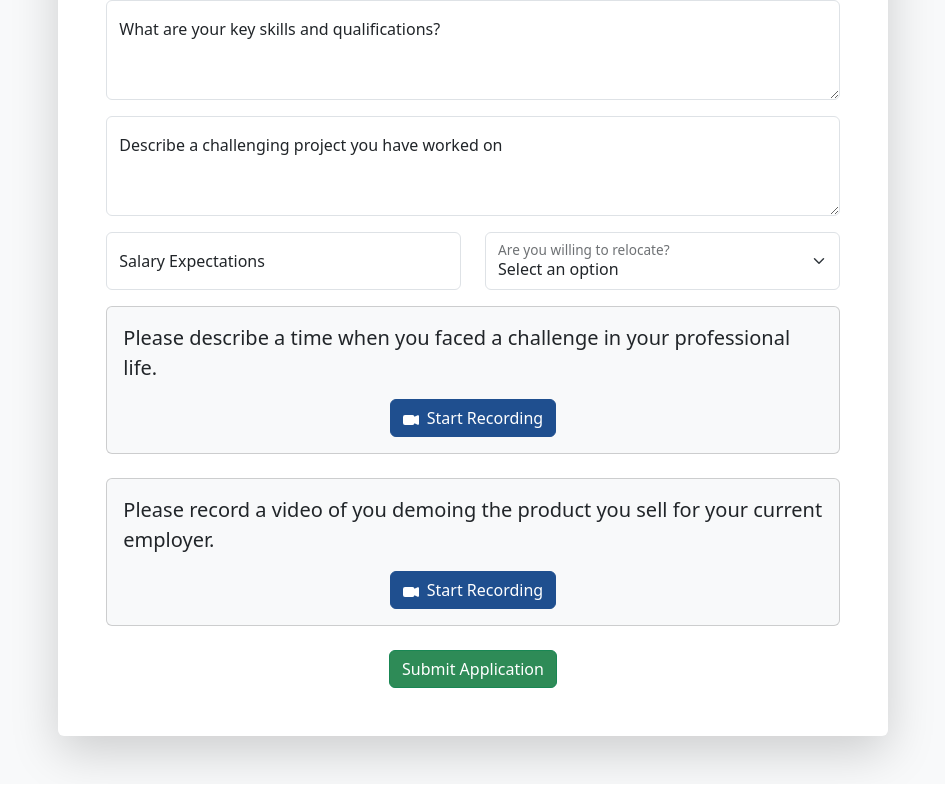
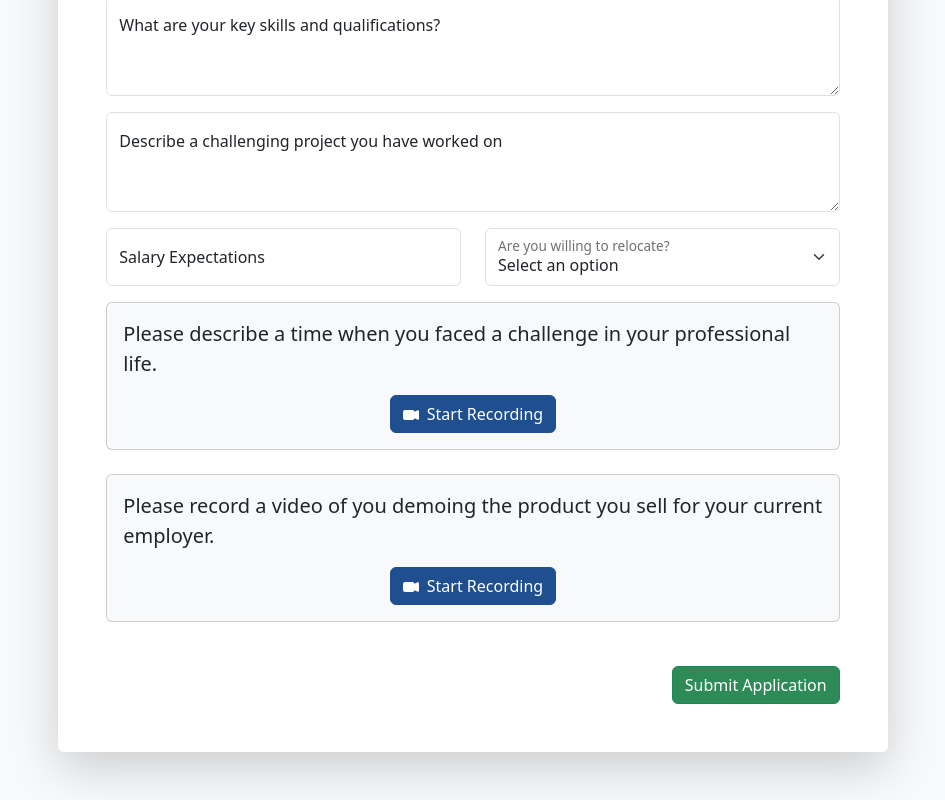
Before and after one commit to Harishmaneru/video_app_frontend, a React (Create React App) app: page / in a window 1280 px wide. Shown: the part 892-1692 px from the top of the page, without its empty margins (167-1112 px from the left). Built offline with nearby package versions, Linux system fonts and the light colour scheme.

Commit message:
added job req url functionality

```diff
--- a/package.json
+++ b/package.json
@@ -10,6 +10,7 @@
     "react": "^18.3.1",
     "react-bootstrap-icons": "^1.11.4",
     "react-dom": "^18.3.1",
+    "react-router-dom": "^6.26.1",
     "react-scripts": "5.0.1",
     "web-vitals": "^2.1.4"
   },
--- a/src/App.css
+++ b/src/App.css
@@ -185,3 +185,28 @@ input.error, select.error, textarea.error {
 .col-auto{
   margin-left: -20px;
 }
+
+
+.btn-hover-effect {
+  background-color: #2e8b57 !important;
+  margin-top: 20px !important;
+  transition: background-color 0.3s ease !important;
+}
+
+.btn-hover-effect:hover {
+  background-color:  #267347  !important;
+}
+.form-control:hover, .form-select:hover {
+  border: 2px solid #1F4F8F !important;
+}
+
+.btn-hover {
+  background-color: #1F4F8F !important;
+  border-color: #1F4F8F !important;
+  transition: background-color 0.3s, border-color 0.3s !important;
+}
+
+.btn-hover:hover {
+  background-color: #1a4378 !important;
+  border-color: #1a4378 !important;
+}
--- a/src/App.js
+++ b/src/App.js
@@ -1,12 +1,15 @@
 import React from 'react';
+import { BrowserRouter, Routes, Route } from 'react-router-dom';
 import VideoRecorder from './components/VideoRecorder';
 
 const App = () => {
   return (
-    <div>
-      <VideoRecorder />
-
-    </div>
+    <BrowserRouter>
+      <Routes>
+        <Route path="/application" element={<VideoRecorder />} />
+        <Route path="/*" element={<VideoRecorder />} />
+      </Routes>
+    </BrowserRouter>
   );
 };
 
--- a/src/components/VideoRecorder.js
+++ b/src/components/VideoRecorder.js
@@ -4,6 +4,7 @@ import { CameraVideoFill } from 'react-bootstrap-icons';
 import { BriefcaseFill } from 'react-bootstrap-icons';
 import '../App.css';
 import logo from '../assests/onepgr-logo.webp';
+
 
 
 const VideoRecorder = () => {
@@ -19,6 +20,21 @@ const VideoRecorder = () => {
     question1: false,
     question2: false
   });
+
+  useEffect(() => {
+    const fullUrl = window.location.href;
+    const splitUrl = fullUrl.split('?');
+    if (splitUrl.length > 1) {
+      const jobUrl = splitUrl[1];
+      if (jobUrl) {
+        setFormData(prevData => ({
+          ...prevData,
+          jobReqUrl: decodeURIComponent(jobUrl)
+        }));
+      }
+    }
+  }, []);
+
 
   const videoRef1 = useRef(null);
   const videoRef2 = useRef(null);
@@ -38,6 +54,7 @@ const VideoRecorder = () => {
     challenge: '',
     salary: '',
     relocate: '',
+    jobReqUrl: '',
   });
 
   const [formErrors, setFormErrors] = useState({});
@@ -157,7 +174,7 @@ const VideoRecorder = () => {
       submitFormData.append('video2', recordedVideos.question2, 'video2.webm');
 
 
-      fetch('https://videoresponse.onepgr.com:3000/upload', {
+      fetch('http://localhost::3000/upload', {
         method: 'POST',
         body: submitFormData,
       })
@@ -225,11 +242,11 @@ const VideoRecorder = () => {
                 <form onSubmit={handleSubmit}>
                   <div className="p-4">
                     <div className="d-flex align-items-center">
-                    <div className="col-auto">
-                      <BriefcaseFill size={40} className="me-3" style={{ color: '#1F4F8F' }} />
-                    </div>
+                      <div className="col-auto">
+                        <BriefcaseFill size={45} className="me-3" style={{ color: '#1F4F8F' }} />
+                      </div>
                       <div>
-                        <h2 className="mb-0">Job Application</h2>
+                        <h3 className="mb-0">Job Application</h3>
                         <p className="mb-0">
                           Please complete the form below to apply for a position with us.
                         </p>
@@ -360,11 +377,30 @@ const VideoRecorder = () => {
                         {isRecording && currentQuestion === 1 ? (
                           <div className="d-flex justify-content-between align-items-center">
                             <span className="badge bg-danger">{formatTime(elapsedTime)}</span>
-                            <button type="button" className="btn btn-danger" onClick={stopRecording} style={{ backgroundColor: '#1F4F8F', borderColor: '#1F4F8F' }}>Stop Recording</button>
+                            <button
+                              type="button"
+                              className="btn btn-danger"
+                              onClick={stopRecording}
+                              style={{
+                                backgroundColor: '#1F4F8F',
+                                borderColor: '#1F4F8F',
+                                transition: 'background-color 0.3s, border-color 0.3s'
+                              }}
+                              onMouseEnter={(e) => {
+                                e.target.style.backgroundColor = '#163a6b';
+                                e.target.style.borderColor = '#163a6b';
+                              }}
+                              onMouseLeave={(e) => {
+                                e.target.style.backgroundColor = '#1F4F8F';
+                                e.target.style.borderColor = '#1F4F8F';
+                              }}
+                            >
+                              Stop Recording
+                            </button>
                           </div>
                         ) : (
                           <div className="text-center">
-                            <button type="button" className="btn btn-primary" onClick={() => startRecording(1)} disabled={isRecording} style={{ backgroundColor: '#1F4F8F', borderColor: '#1F4F8F' }}>
+                            <button type="button" className="btn btn-primary btn-hover" onClick={() => startRecording(1)} disabled={isRecording} style={{ backgroundColor: '#1F4F8F', borderColor: '#1F4F8F' }}>
                               <CameraVideoFill className="me-2" />
                               Start Recording
                             </button>
@@ -386,11 +422,11 @@ const VideoRecorder = () => {
                         {isRecording && currentQuestion === 2 ? (
                           <div className="d-flex justify-content-between align-items-center">
                             <span className="badge bg-danger">{formatTime(elapsedTime)}</span>
-                            <button type="button" className="btn btn-danger" onClick={stopRecording} style={{ backgroundColor: '#1F4F8F', borderColor: '#1F4F8F' }}>Stop Recording</button>
+                            <button type="button" className="btn btn-danger btn-hover" onClick={stopRecording} style={{ backgroundColor: '#1F4F8F', borderColor: '#1F4F8F' }}>Stop Recording</button>
                           </div>
                         ) : (
                           <div className="text-center">
-                            <button type="button" className="btn btn-primary" onClick={() => startRecording(2)} disabled={isRecording} style={{ backgroundColor: '#1F4F8F', borderColor: '#1F4F8F' }}>
+                            <button type="button" className="btn btn-primary btn-hover" onClick={() => startRecording(2)} disabled={isRecording} style={{ backgroundColor: '#1F4F8F', borderColor: '#1F4F8F' }}>
                               <CameraVideoFill className="me-2" />
                               Start Recording
                             </button>
@@ -404,10 +440,9 @@ const VideoRecorder = () => {
                       </div>
                     </div>
                   </div>
-                  <div className="text-center">
-                    <button type="submit" className="btn btn-success" style={{ backgroundColor: '#2e8b57 ' }}>Submit Application</button>
+                  <div className="text-end">
+                    <button type="submit" className="btn btn-success btn-hover-effect" style={{ backgroundColor: '#2e8b57 ', marginTop: '20px' }}>Submit Application</button>
                   </div>
-
                 </form>
               </div>
             </div>
```
Also changed, not shown: src/assests/onepgr-logo1.webp (deleted), 1 other file (tests, documents, lock files or other folders).
